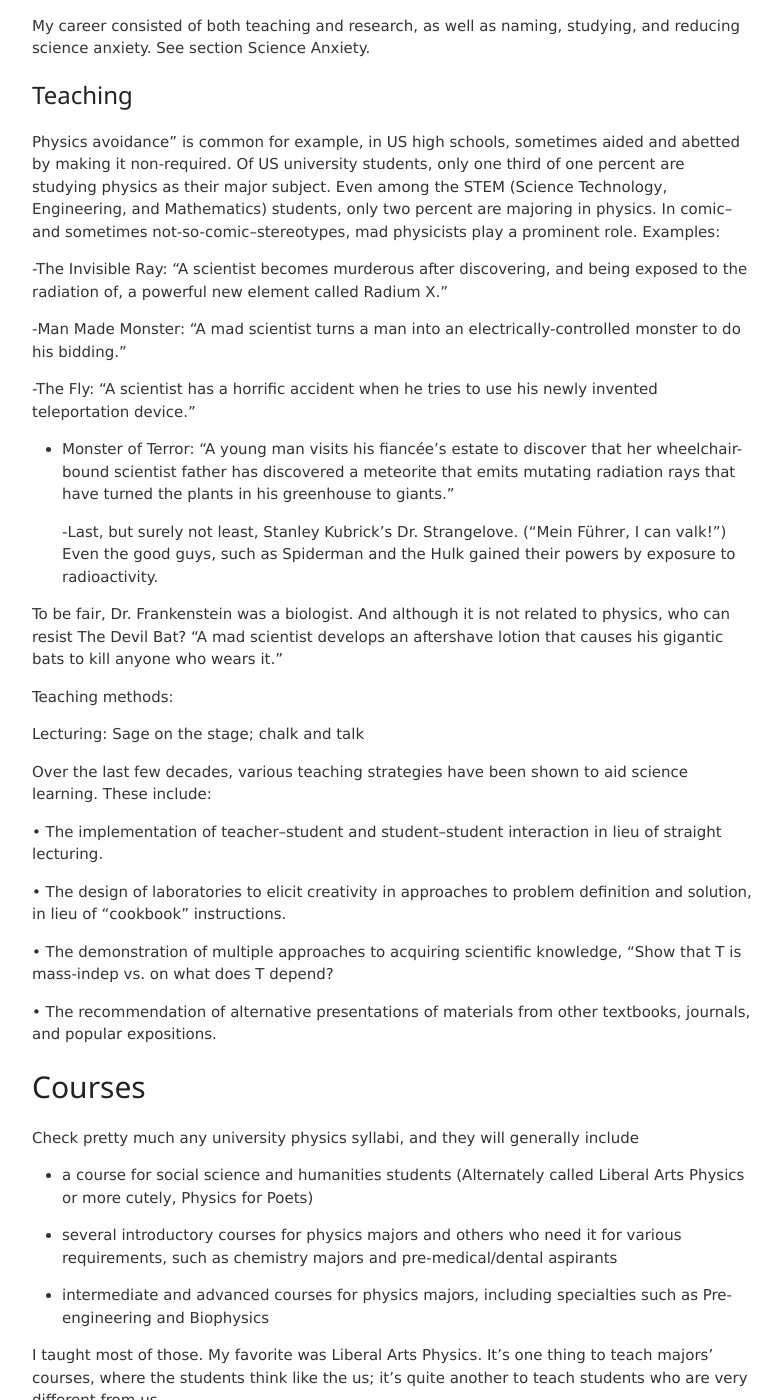
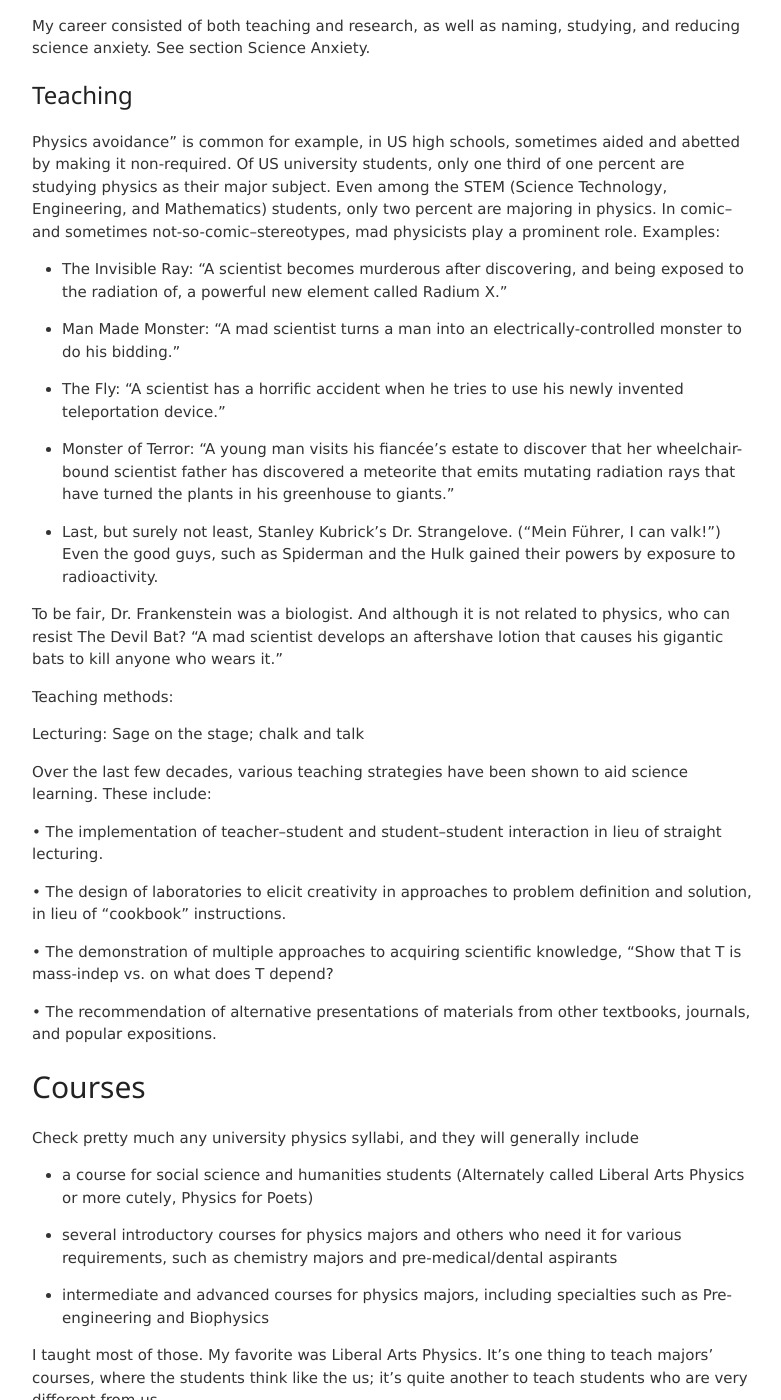
Before and after one commit to jvmallow/jvmallow.github.io, a Jekyll site: the page built from _posts/2025-05-14-Physics.md, in a window 1280 px wide and 1400 px high, scrolled down 817 px. Shown: the whole window, without its empty margins (248-1029 px from the left). Built offline with Jekyll 4.4.1, drawn with Linux system fonts in a browser that asks for light colours; a script that is not in the unit is left out; part of the change alters nothing that is shown; some of the changed text lies outside the part shown.

Commit message:
Update 2025-05-14-Physics.md

```diff
--- a/_posts/2025-05-14-Physics.md
+++ b/_posts/2025-05-14-Physics.md
@@ -31,15 +31,15 @@ My career consisted of both teaching and research, as well as naming, studying,
 
 Physics avoidance” is common for example, in US high schools, sometimes aided and abetted by making it non-required. Of US university students, only one third of one percent are studying physics as their major subject. Even among the STEM (Science Technology, Engineering, and Mathematics) students, only two percent are majoring in physics. In comic--and sometimes not-so-comic--stereotypes, mad physicists play a prominent role. Examples:
 
--The Invisible Ray: “A scientist becomes murderous after discovering, and being exposed to the radiation of, a powerful new element called Radium X.”
+  - The Invisible Ray: “A scientist becomes murderous after discovering, and being exposed to the radiation of, a powerful new element called Radium X.”
 
-  -Man Made Monster: “A mad scientist turns a man into an electrically-controlled monster to do his bidding.”
+  - Man Made Monster: “A mad scientist turns a man into an electrically-controlled monster to do his bidding.”
 
-  -The Fly: “A scientist has a horrific accident when he tries to use his newly invented teleportation device.”
+  - The Fly: “A scientist has a horrific accident when he tries to use his newly invented teleportation device.”
 
   - Monster of Terror: “A young man visits his fiancée's estate to discover that her wheelchair-bound scientist father has discovered a meteorite that emits mutating radiation rays that have turned the plants in his greenhouse to giants.”
 
-    -Last, but surely not least, Stanley Kubrick’s Dr. Strangelove. (“Mein Führer, I can valk!”) Even the good guys, such as Spiderman and the Hulk gained their powers by exposure to radioactivity.
+  - Last, but surely not least, Stanley Kubrick’s Dr. Strangelove. (“Mein Führer, I can valk!”) Even the good guys, such as Spiderman and the Hulk gained their powers by exposure to radioactivity.
 
 To be fair, Dr. Frankenstein was a biologist. And although it is not related to physics, who can resist The Devil Bat? “A mad scientist develops an aftershave lotion that causes his gigantic bats to kill anyone who wears it.”
 
@@ -79,8 +79,6 @@ some lecturing; inverse socratic method--no show of hands; group work; no eqns t
 
 ### Research
 
-## Applied
-
 # Physics of the eye
 
 Double flash effect
@@ -92,17 +90,12 @@ https://www.youtube.com/watch?v=i5CSUHpK4QM&t=147)
 
 # Physics of the atmosphere
 
-Lidar, fog.. Backscatter; stability; size distrib.
-
-
-## "Pure"
-
+Lidar, fog.. Backscatter; stability; size distrib."
 
 # Physics of the atom
 
 Bohr atom; scf; muonic atoms
 
-
 # SUSY QM
 
 Bohr-like orbits-> energy levels. Schr ODE hard; quantum leaps.
```
